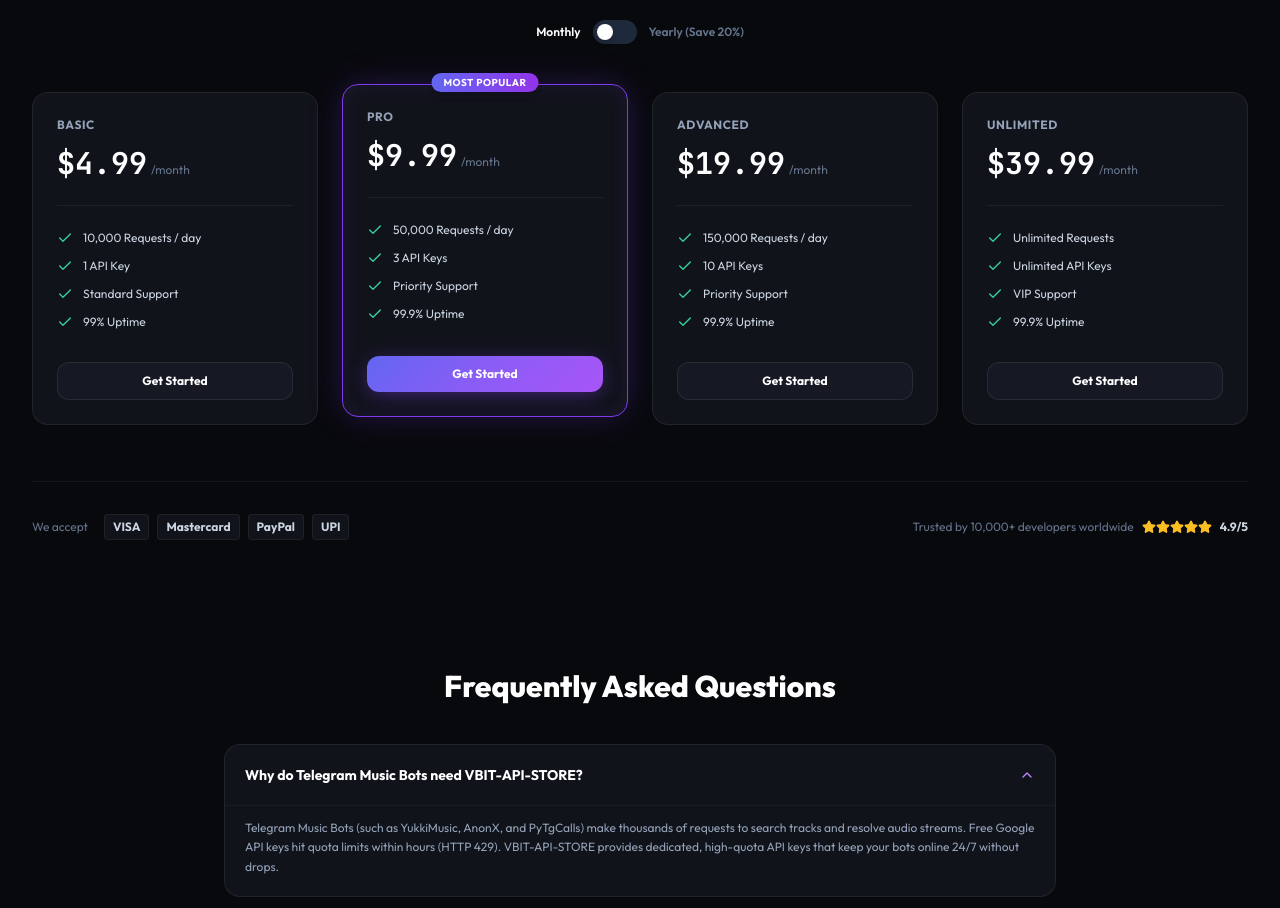
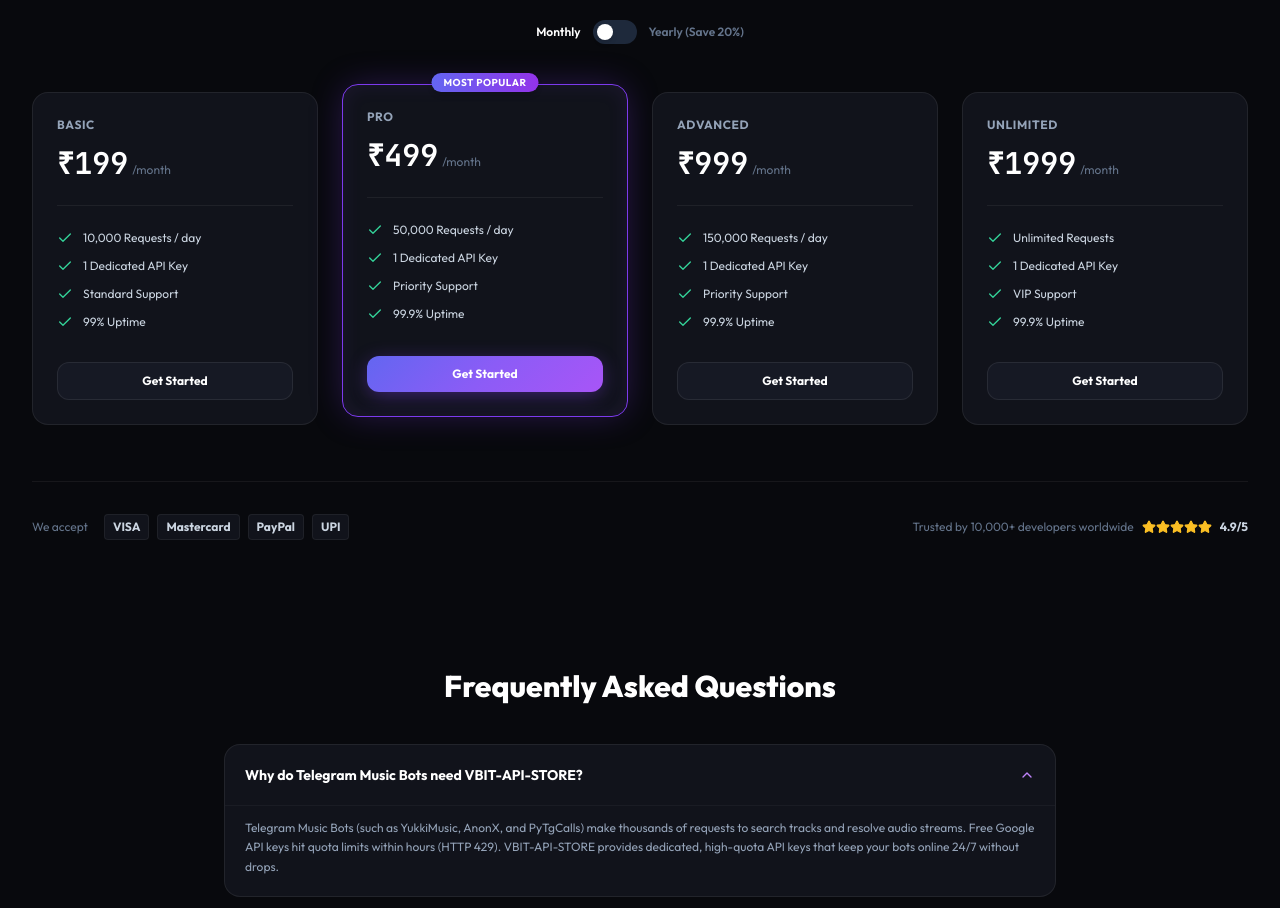
Before and after one commit to nishkarshk212/Tune-Key, a React (Vite) app: page / in a window 1280 px wide. Shown: the part 1240-2148 px from the top of the page. Built offline with nearby package versions, Linux system fonts and the light colour scheme; the HTML template or start-up script is replaced by a standard one.

Commit message:
Convert pricing to Indian Rupees INR and set 1 Dedicated API key per plan

```diff
--- a/src/components/Navbar.jsx
+++ b/src/components/Navbar.jsx
@@ -143,7 +143,7 @@
                           <p className="font-semibold text-slate-900 dark:text-white truncate">{user?.email}</p>
                           <div className="mt-1 flex items-center justify-between text-[11px]">
                             <span className="text-slate-500">Balance:</span>
-                            <span className="font-mono text-emerald-500 font-bold">${user?.balance?.toFixed(2) || '9.20'}</span>
+                            <span className="font-mono text-emerald-500 font-bold">₹{user?.balance ? user.balance.toFixed(2) : '500.00'}</span>
                           </div>
                         </div>
 
--- a/src/pages/Dashboard/DashboardLayout.jsx
+++ b/src/pages/Dashboard/DashboardLayout.jsx
@@ -211,7 +211,7 @@
                       <p className="text-[11px] text-slate-500 truncate">{user?.email}</p>
                       <div className="flex items-center justify-between pt-2 text-[11px]">
                         <span className="text-slate-500">Credit Balance:</span>
-                        <span className="font-mono text-emerald-500 font-bold">${user?.balance?.toFixed(2) || '9.20'}</span>
+                        <span className="font-mono text-emerald-500 font-bold">₹{user?.balance ? user.balance.toFixed(2) : '500.00'}</span>
                       </div>
                     </div>
 
--- a/src/pages/Dashboard/Plans.jsx
+++ b/src/pages/Dashboard/Plans.jsx
@@ -134,7 +134,7 @@
                     </div>
 
                     <div className="mt-3 flex items-baseline">
-                      <span className="text-3xl font-black text-slate-900 dark:text-white font-mono">${p.price}</span>
+                      <span className="text-3xl font-black text-slate-900 dark:text-white font-mono">₹{p.price}</span>
                       <span className="text-xs text-slate-500 ml-1">/month</span>
                     </div>
 
@@ -145,7 +145,7 @@
                       </div>
                       <div className="flex items-center space-x-2 text-slate-700 dark:text-slate-300">
                         <Check className="w-3.5 h-3.5 text-emerald-400 flex-shrink-0" />
-                        <span>{p.max_keys} API Key{p.max_keys > 1 ? 's' : ''}</span>
+                        <span>1 Dedicated API Key</span>
                       </div>
                       <div className="flex items-center space-x-2 text-slate-700 dark:text-slate-300">
                         <Check className="w-3.5 h-3.5 text-emerald-400 flex-shrink-0" />
@@ -198,21 +198,21 @@
                   <div>
                     <p className="font-bold text-slate-900 dark:text-white">{selectedPlan.name} Plan</p>
                     <p className="text-[11px] text-slate-500">{selectedPlan.daily_quota?.toLocaleString()} Requests / day</p>
-                    <p className="text-[11px] text-slate-500">{selectedPlan.max_keys} API Keys</p>
+                    <p className="text-[11px] text-slate-500">1 Dedicated API Key</p>
                   </div>
                   <span className="font-mono font-bold text-slate-900 dark:text-white text-sm">
-                    ${selectedPlan.price?.toFixed(2)}
+                    ₹{selectedPlan.price}
                   </span>
                 </div>
 
                 <div className="pt-3 border-t border-slate-100 dark:border-white/[0.06] space-y-1.5">
                   <div className="flex justify-between text-slate-500">
                     <span>Subtotal</span>
-                    <span className="font-mono">${selectedPlan.price?.toFixed(2)}</span>
+                    <span className="font-mono">₹{selectedPlan.price}</span>
                   </div>
                   <div className="flex justify-between text-sm font-bold text-slate-900 dark:text-white pt-1">
                     <span>Total</span>
-                    <span className="font-mono text-purple-400">${selectedPlan.price?.toFixed(2)}</span>
+                    <span className="font-mono text-purple-400">₹{selectedPlan.price}</span>
                   </div>
                 </div>
               </div>
@@ -267,7 +267,7 @@
               {processing ? (
                 <div className="w-4 h-4 border-2 border-white/30 border-t-white rounded-full animate-spin"></div>
               ) : (
-                <span>Pay ${selectedPlan?.price?.toFixed(2)} Securely</span>
+                <span>Pay ₹{selectedPlan?.price} Securely</span>
               )}
             </button>
 
--- a/src/pages/LandingPage.jsx
+++ b/src/pages/LandingPage.jsx
@@ -67,10 +67,10 @@
     {
       id: 'plan_basic',
       name: 'BASIC',
-      monthlyPrice: 4.99,
-      yearlyPrice: 3.99,
+      monthlyPrice: 199,
+      yearlyPrice: 159,
       requests: '10,000 Requests / day',
-      keys: '1 API Key',
+      keys: '1 Dedicated API Key',
       support: 'Standard Support',
       uptime: '99% Uptime',
       isPopular: false
@@ -78,10 +78,10 @@
     {
       id: 'plan_pro',
       name: 'PRO',
-      monthlyPrice: 9.99,
-      yearlyPrice: 7.99,
+      monthlyPrice: 499,
+      yearlyPrice: 399,
       requests: '50,000 Requests / day',
-      keys: '3 API Keys',
+      keys: '1 Dedicated API Key',
       support: 'Priority Support',
       uptime: '99.9% Uptime',
       isPopular: true
@@ -89,10 +89,10 @@
     {
       id: 'plan_advanced',
       name: 'ADVANCED',
-      monthlyPrice: 19.99,
-      yearlyPrice: 15.99,
+      monthlyPrice: 999,
+      yearlyPrice: 799,
       requests: '150,000 Requests / day',
-      keys: '10 API Keys',
+      keys: '1 Dedicated API Key',
       support: 'Priority Support',
       uptime: '99.9% Uptime',
       isPopular: false
@@ -100,10 +100,10 @@
     {
       id: 'plan_unlimited',
       name: 'UNLIMITED',
-      monthlyPrice: 39.99,
-      yearlyPrice: 31.99,
+      monthlyPrice: 1999,
+      yearlyPrice: 1599,
       requests: 'Unlimited Requests',
-      keys: 'Unlimited API Keys',
+      keys: '1 Dedicated API Key',
       support: 'VIP Support',
       uptime: '99.9% Uptime',
       isPopular: false
@@ -392,7 +392,7 @@
                   {/* Price */}
                   <div className="mt-3 flex items-baseline">
                     <span className="text-3xl font-black text-slate-900 dark:text-white font-mono">
-                      ${price}
+                      ₹{price}
                     </span>
                     <span className="text-xs text-slate-500 ml-1">/month</span>
                   </div>
```
Also changed, not shown: 1 other file (tests, documents, lock files or other folders).
